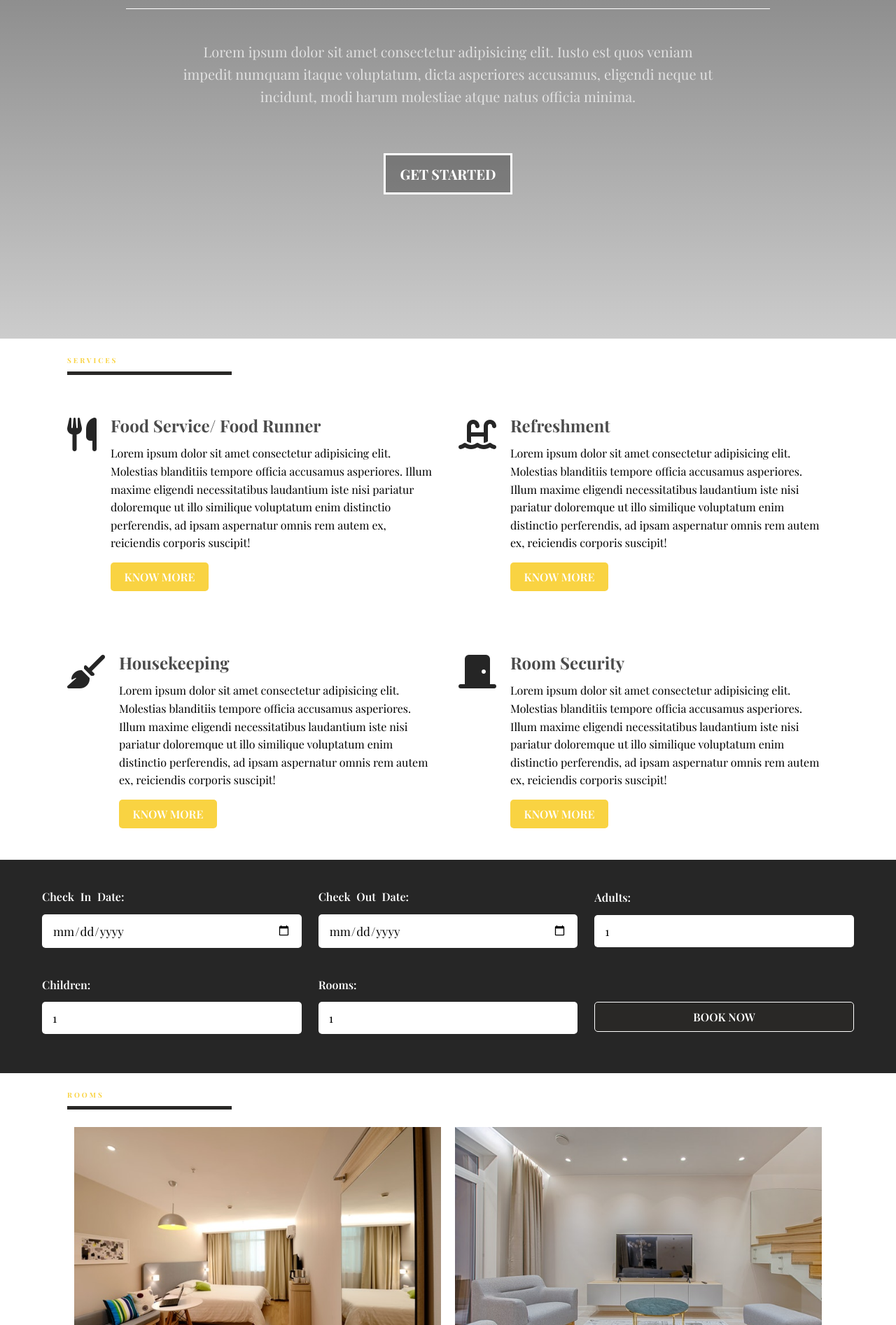
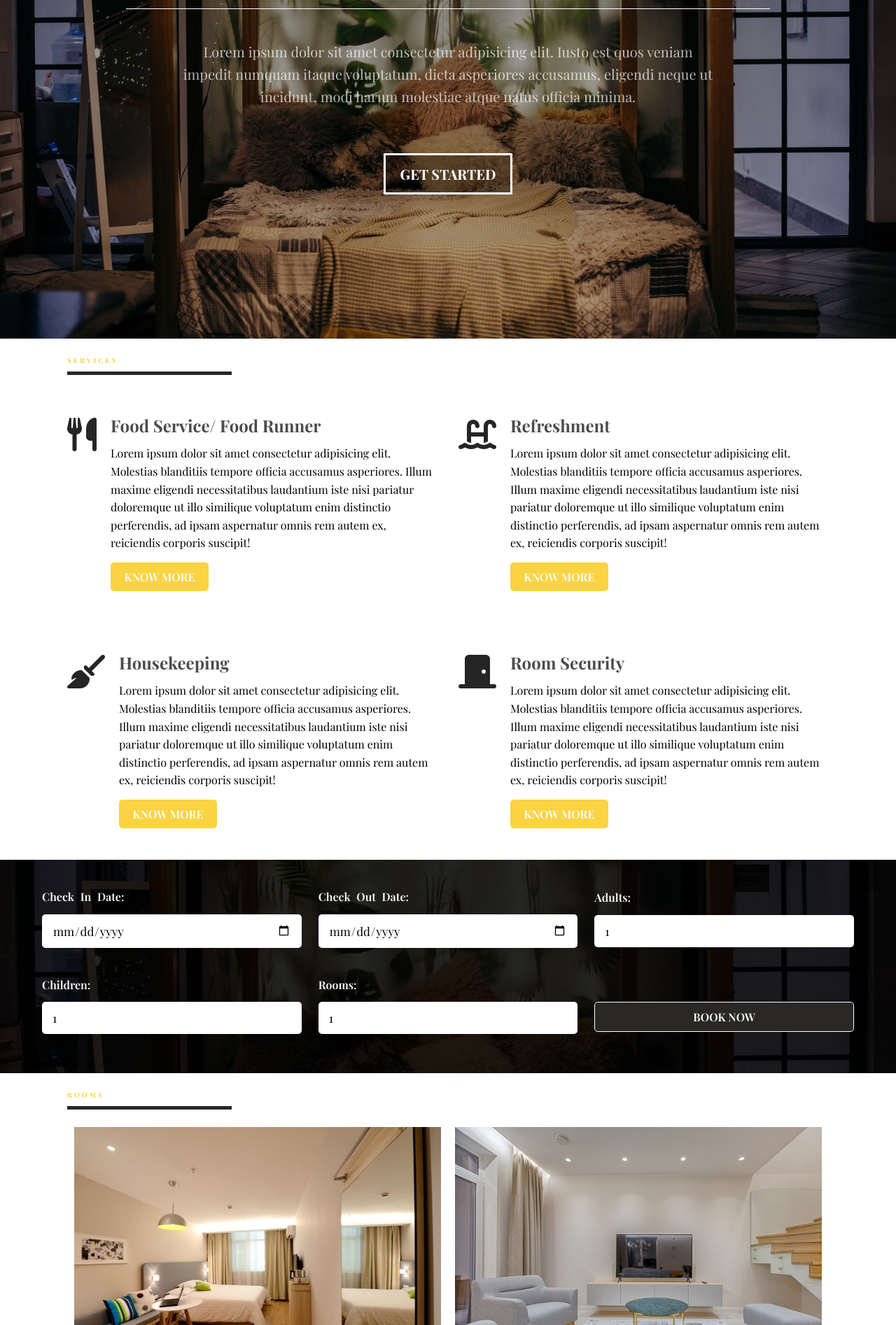
Before and after one commit to Mdattu01/attu1.github.io, a plain HTML site: page index.html in a window 1280 px wide. Shown: the part 316-2210 px from the top of the page at 70% size. Drawn offline with nearby package versions, Linux system fonts and the light colour scheme; files whose address does not match are found by name.

Commit message:
Update main.css

```diff
--- a/main.css
+++ b/main.css
@@ -54,7 +54,7 @@ img{
 
 /* header */
 .header{
-    background: linear-gradient(rgba(0, 0, 0, 0.6), rgba(0, 0, 0, 0.2)), url("images/banner-img.jpg") center/cover no-repeat;
+    background: linear-gradient(rgba(0, 0, 0, 0.6), rgba(0, 0, 0, 0.2)), url("banner-img.jpg") center/cover no-repeat;
     min-height: 100vh;
     color: #fff;
     padding: 25px;
@@ -238,7 +238,7 @@ img{
 
 /* booking form */
 .book{
-    background: linear-gradient(rgba(0, 0, 0, 0.85), rgba(0, 0, 0, 0.85)), url("images/banner-img.jpg") center/cover no-repeat;
+    background: linear-gradient(rgba(0, 0, 0, 0.85), rgba(0, 0, 0, 0.85)), url("banner-img.jpg") center/cover no-repeat;
     color: #fff;
     padding: 40px 60px;
 }
@@ -385,7 +385,7 @@ img{
 .customers{
     margin-top: 40px;
     padding: 40px 0;
-    background: linear-gradient(rgba(0, 0, 0, 0.5), rgba(0, 0, 0, 0.5)), url("images/customer-banner.jpg") center/cover no-repeat fixed;
+    background: linear-gradient(rgba(0, 0, 0, 0.5), rgba(0, 0, 0, 0.5)), url("customer-banner.jpg") center/cover no-repeat fixed;
 }
 .customer{
     background: #fff;
```
